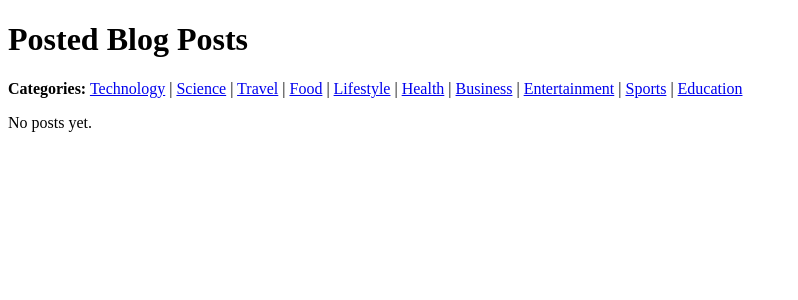
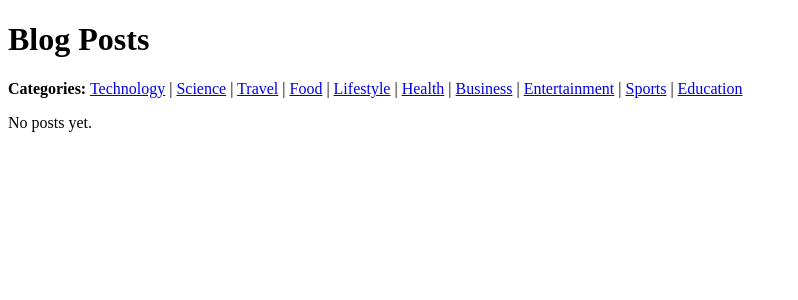
Before and after one commit to 00017333wiut/dscc-cw, a Django app: page / in a window 1280 px wide. Shown: the part 26-326 px from the top of the page, without its empty margins (0-798 px from the left). Run offline with Django 5.2, Linux system fonts and the light colour scheme; data comes from the database, SQL or seed files in the repository; data that the repository does not hold is empty.

Commit message:
Demo change

```diff
--- a/blog/templates/blog/post_list.html
+++ b/blog/templates/blog/post_list.html
@@ -17,7 +17,7 @@
     {% endif %}
 </nav>
 
-<h1>Posted Blog Posts</h1>
+<h1>Blog Posts</h1>
 
 {% if categories %}
     <div>
```
